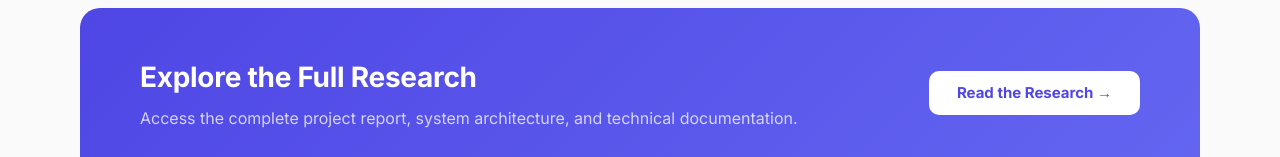
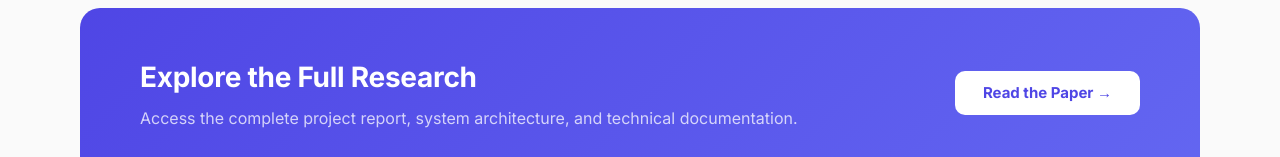
Before and after one commit to AlirezaHassaniEghtedar/uni-portals, a React (Vite) app: page / in a window 1280 px wide. Shown: the part 6093-6250 px from the top of the page. Built offline with nearby package versions, Linux system fonts and the light colour scheme; the HTML template or start-up script is replaced by a standard one.

Commit message:
[UPDATE]

```diff
--- a/src/App.tsx
+++ b/src/App.tsx
@@ -451,7 +451,7 @@ function HeroSection() {
           alignItems: isMobile ? 'stretch' : 'center',
         }}>
           <PrimaryButton fullWidth={isMobile}>Explore the Portal</PrimaryButton>
-          <OutlineButton fullWidth={isMobile}><a title='read the paper' style={{width: '100%', height: '100%' , padding: '13px 24px'}} href="https://drive.google.com/drive/folders/11Z4tKbqcp_QITKsEoqbWrKXq9_HLr5Xb?usp=sharing"  target='_blank'>See How Recommendations Work</a></OutlineButton>
+          <OutlineButton fullWidth={isMobile}><a title='read the paper' style={{width: '100%', height: '100%' , padding: '13px 24px'}} href="https://drive.google.com/drive/folders/1bJNFR-d29V7eISIMtyEVkpzmyGz58YOO?usp=sharing"  target='_blank'>See How Recommendations Work</a></OutlineButton>
         </div>
       </div>
 
@@ -1247,7 +1247,7 @@ function Footer() {
             whiteSpace: 'nowrap', minHeight: 44,
             width: isMobile ? '100%' : undefined,
           }}>
-            <a href="https://drive.google.com/drive/folders/11Z4tKbqcp_QITKsEoqbWrKXq9_HLr5Xb?usp=sharing" target='_blank' style={{padding: '13px 28px'}}>Read the Research →</a>
+            <a href="https://drive.google.com/drive/folders/1bJNFR-d29V7eISIMtyEVkpzmyGz58YOO?usp=sharing" target='_blank' style={{padding: '13px 28px'}}>Read the Paper →</a>
           </button>
         </div>
 
```
